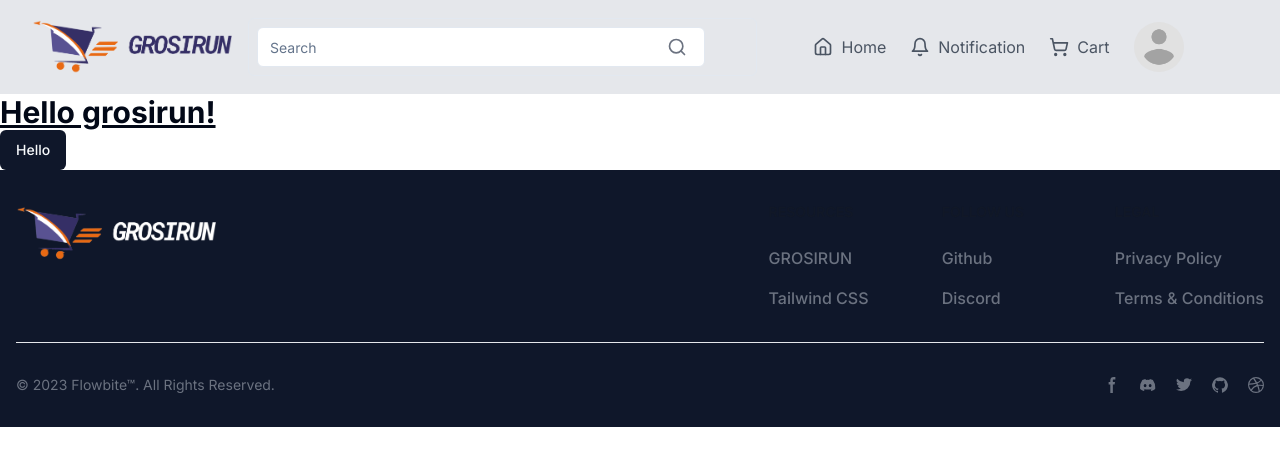
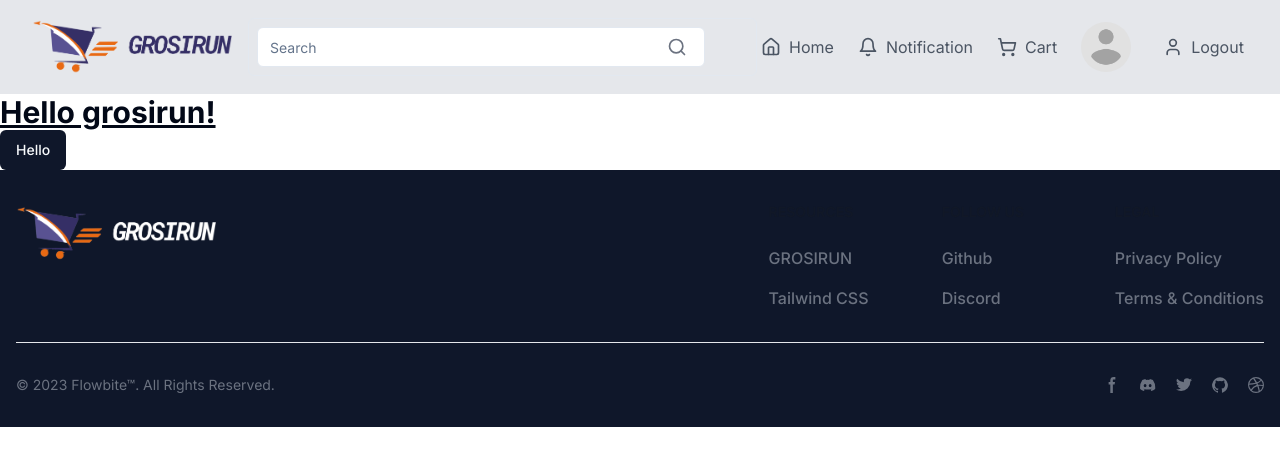
Before and after one commit to purwadhikafullstack/JCWD0308-02, a Next.js app in the folder apps/web/: page / in a window 1280 px wide. Shown: the top 466 px of the page. Built offline with nearby package versions, Linux system fonts and the light colour scheme.

Commit message:
fix(api): perbaikan login dan logout

```diff
--- a/apps/web/src/components/Header.tsx
+++ b/apps/web/src/components/Header.tsx
@@ -6,6 +6,7 @@ import { useState } from 'react';
 import { Input } from './ui/input';
 import { Button } from './ui/button';
 import Image from 'next/image';
+import axios from 'axios';
 
 export const Header = () => {
   const [state, setState] = useState<boolean>(false);
@@ -35,6 +36,21 @@ export const Header = () => {
         />
       ),
     },
+    {
+      title: 'Logout',
+      path: '/login', // Redirect path after logout
+      icon: <User className="h-5 w-5" />,
+      onClick: async () => {
+        try {
+          await axios.post('http://localhost:8000/api/auth/signout', {}, { withCredentials: true });
+          alert('Logged out successfully');
+          window.location.href = 'http://localhost:3000/auth/login'; // Redirect to login page after logout
+        } catch (error) {
+          console.error('Error logging out:', error);
+          alert('Failed to log out');
+        }
+      }
+    }
   ];
 
   return (
@@ -82,7 +98,11 @@ export const Header = () => {
                 className="text-gray-600 hover:text-indigo-600 flex items-center space-x-2"
               >
                 {item.icon}
-                <Link href={item.path}>{item.title}</Link>
+                {item.title === 'Logout' ? (
+                  <button onClick={item.onClick}>{item.title}</button>
+                ) : (
+                  <Link href={item.path}>{item.title}</Link>
+                )}
               </li>
             ))}
           </ul>
```
